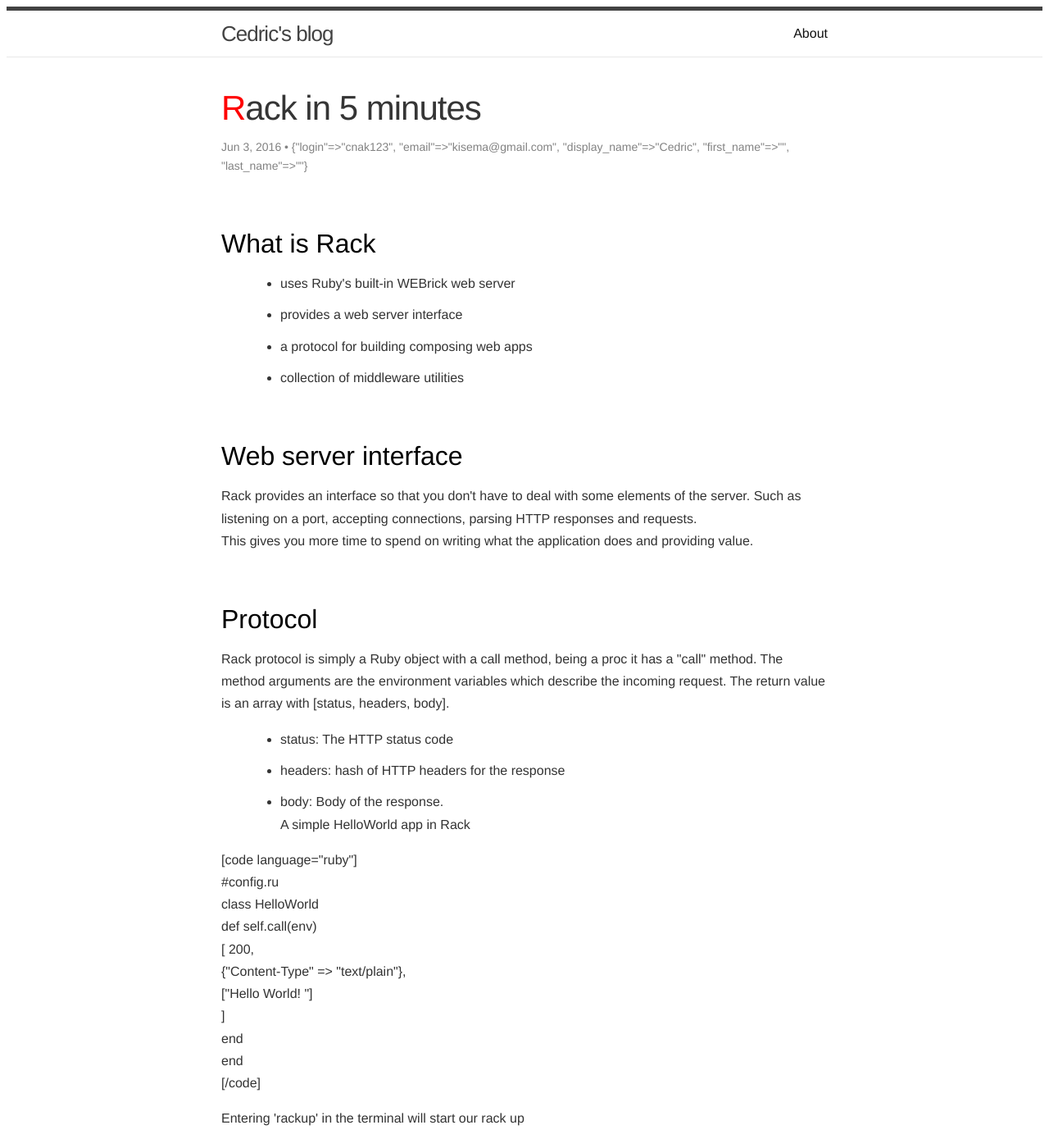
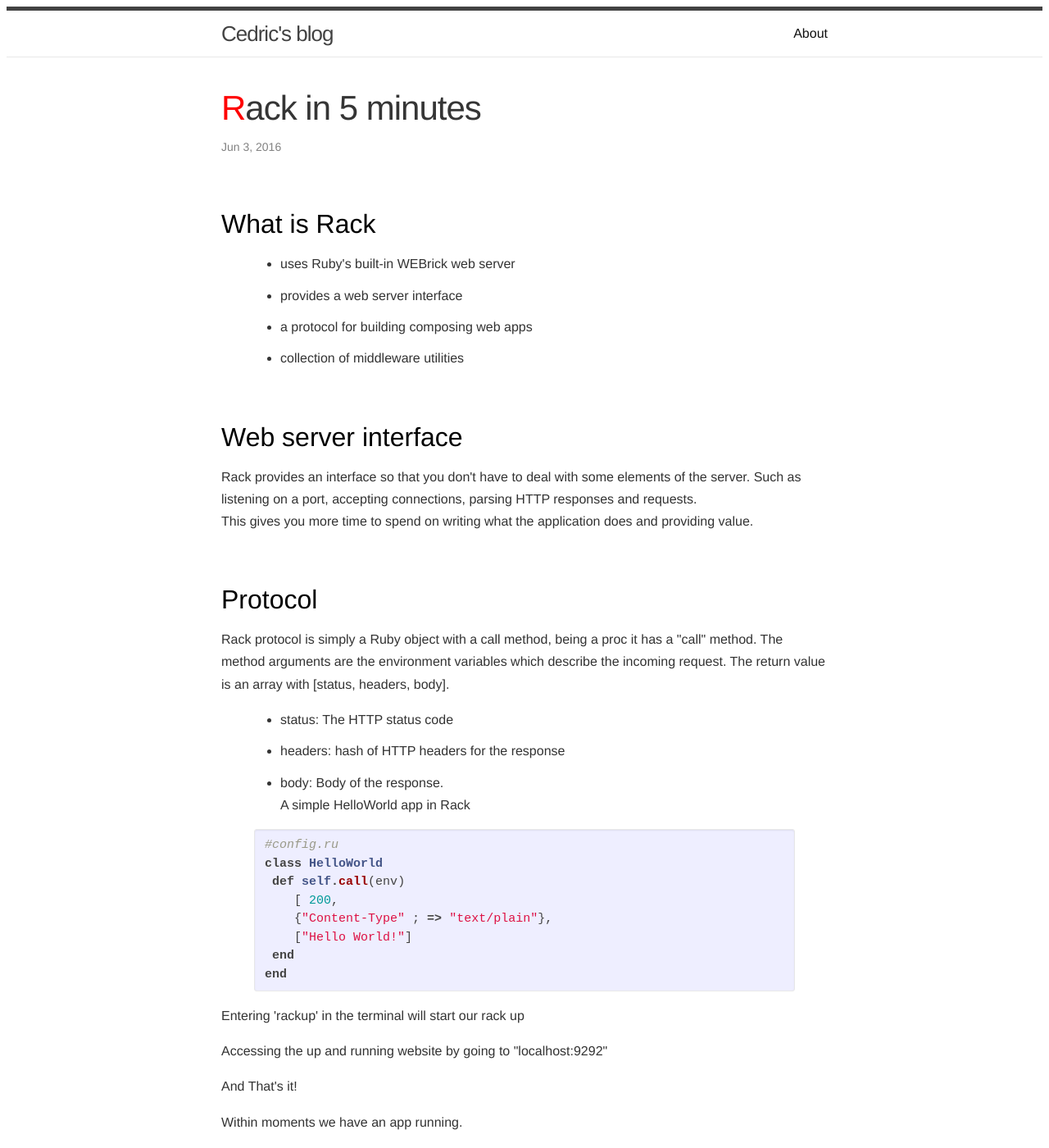
Before and after one commit to cnak/cnak.github.io, a Jekyll site: the page built from _posts/2016-06-03-rack-in-5-minutes.html, in a window 1280 px wide and 1400 px high. Shown: the whole window at 82% size. Built offline with Jekyll 4.4.1, drawn with Linux system fonts in a browser that asks for light colours.

```diff
--- a/_posts/2016-06-03-rack-in-5-minutes.html
+++ b/_posts/2016-06-03-rack-in-5-minutes.html
@@ -14,12 +14,6 @@ meta:
   _rest_api_published: '1'
   _rest_api_client_id: "-1"
   _publicize_job_id: '23476471727'
-author:
-  login: cnak123
-  email: kisema@gmail.com
-  display_name: Cedric
-  first_name: ''
-  last_name: ''
 ---
 <h2>What is Rack</h2>
 <ul>
@@ -39,17 +33,16 @@ This gives you more time to spend on writing what the application does and provi
 <li>body: Body of the response.<br />
 A simple HelloWorld app in Rack</li>
 </ul>
-<p>[code language="ruby"]<br />
-#config.ru<br />
-class HelloWorld<br />
- def self.call(env)<br />
- [ 200,<br />
- {&quot;Content-Type&quot; =&gt; &quot;text/plain&quot;},<br />
- [&quot;Hello World! &quot;]<br />
- ]<br />
- end<br />
-end<br />
-[/code]</p>
+{% highlight ruby %}
+#config.ru
+class HelloWorld
+ def self.call(env)
+    [ 200,
+    {"Content-Type" ; => "text/plain"},
+    ["Hello World!"]
+ end
+end
+{% endhighlight %}
 <p>Entering 'rackup' in the terminal will start our rack up</p>
 <p>Accessing the up and running website by going to "localhost:9292"</p>
 <p>And That's it!</p>
```
Also changed, not shown: _posts/2016-06-14-ruby-in-a-more-functional-way-freezing.html (+5 -11 lines), _posts/2016-06-16-programming-in-a-functional-way-series.html (+8 -8 lines).
